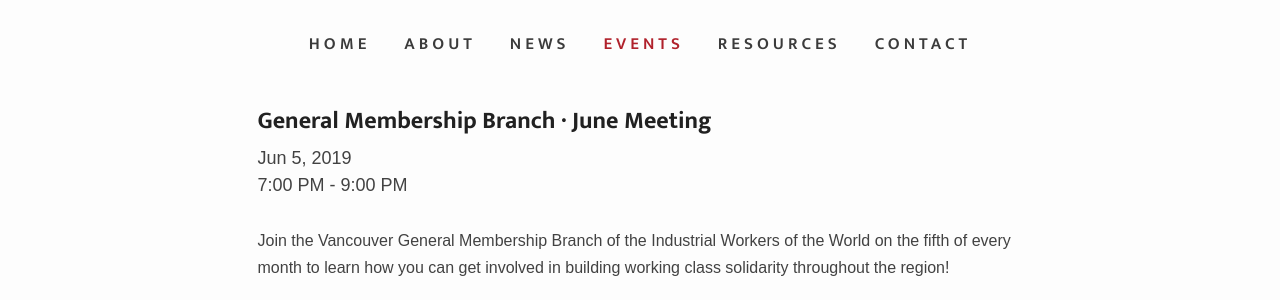
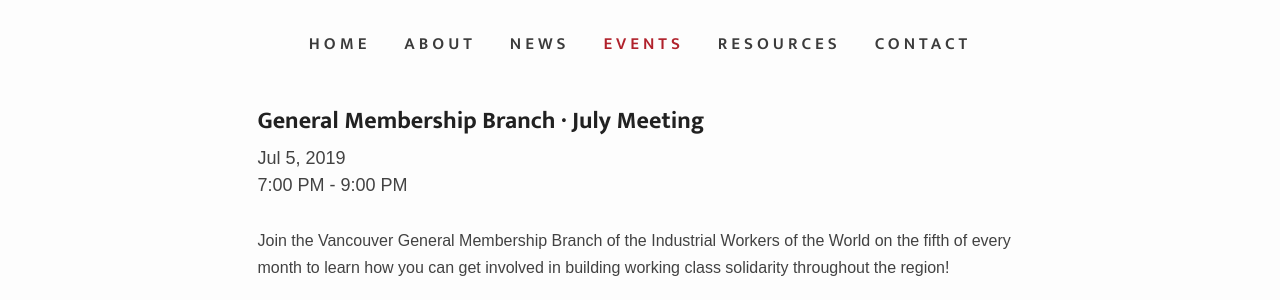
Before and after one commit to vancouveriww/vancouveriww.github.io, a Jekyll site: the page built from _events/2019-07-05-gmb-meeting.md, in a window 1280 px wide. Shown: the part 385-685 px from the top of the page. Built offline with Jekyll 4.4.1, drawn with Linux system fonts in a browser that asks for light colours; some web fonts are replaced.

Commit message:
Update 2019-07-05-gmb-meeting.md

```diff
--- a/_events/2019-07-05-gmb-meeting.md
+++ b/_events/2019-07-05-gmb-meeting.md
@@ -1,7 +1,7 @@
 ---
 layout: event
-title: General Membership Branch · June Meeting
-date: 'Friday, June 5, 2019'
+title: General Membership Branch · July Meeting
+date: 'Friday, July 5, 2019'
 time: '7:00 PM - 9:00 PM'
 ---
 
@@ -9,4 +9,4 @@
 
 Email <mailto:contact@vancouveriww.org> for location details.
 
-[Facebook Event](https://www.facebook.com/events/216011546000677)
+[Facebook Event](https://www.facebook.com/events/216011579334007)
```
